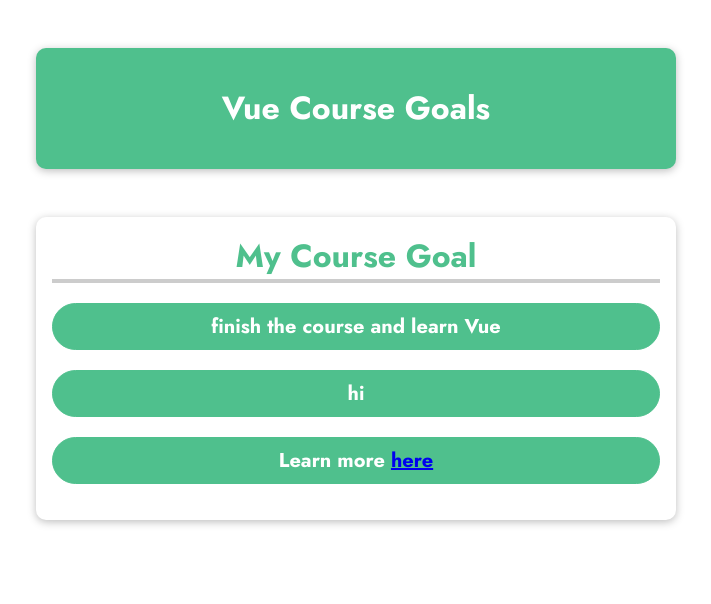
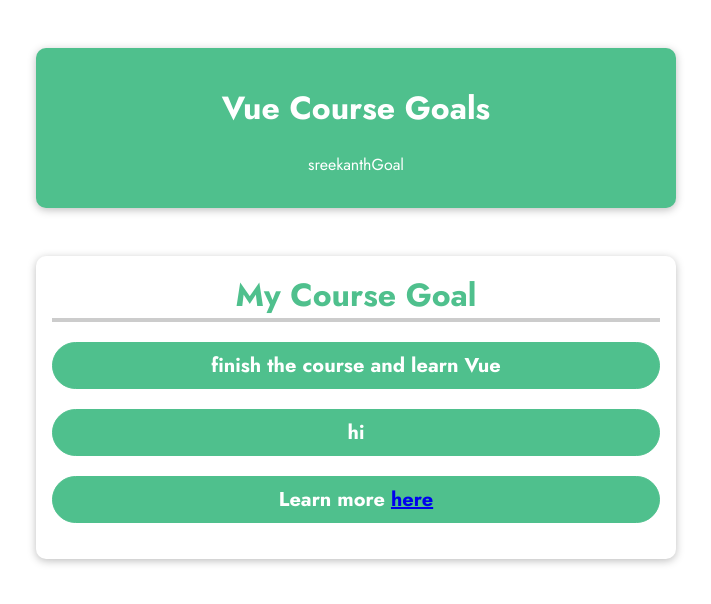
Before and after one commit to SreekanthKeshetti/firstrepo, a plain HTML site: page index.html in a window 1280 px wide. Shown: the whole page, without its empty margins (284-995 px from the left). Drawn offline with nearby package versions, Linux system fonts and the light colour scheme.

Commit message:
updated Name

```diff
--- a/index.html
+++ b/index.html
@@ -14,6 +14,7 @@
 <body>
   <header>
     <h1>Vue Course Goals</h1>
+    <p>sreekanthGoal</p>
   </header>
   <section id="user-goal">
     <h2>My Course Goal</h2>
```
